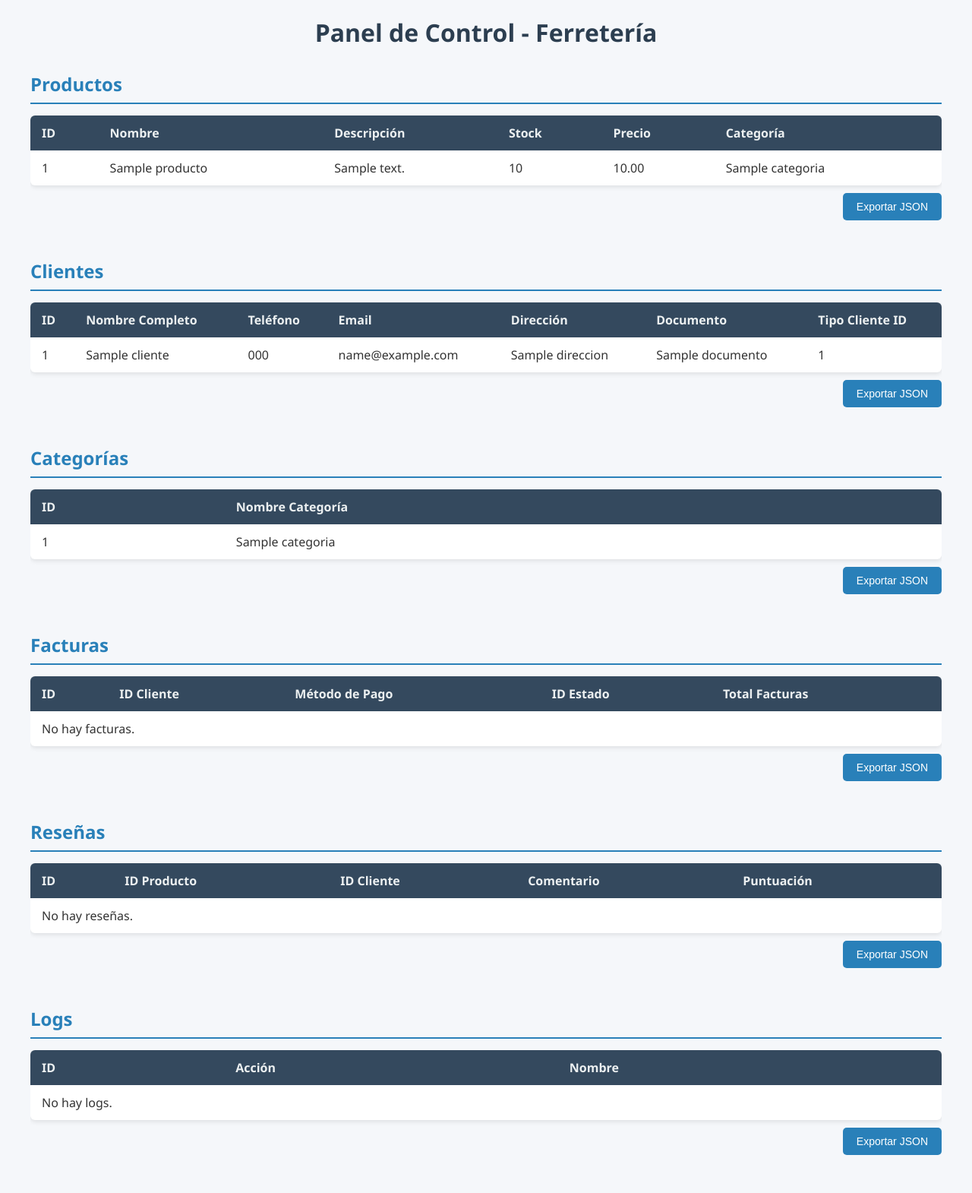
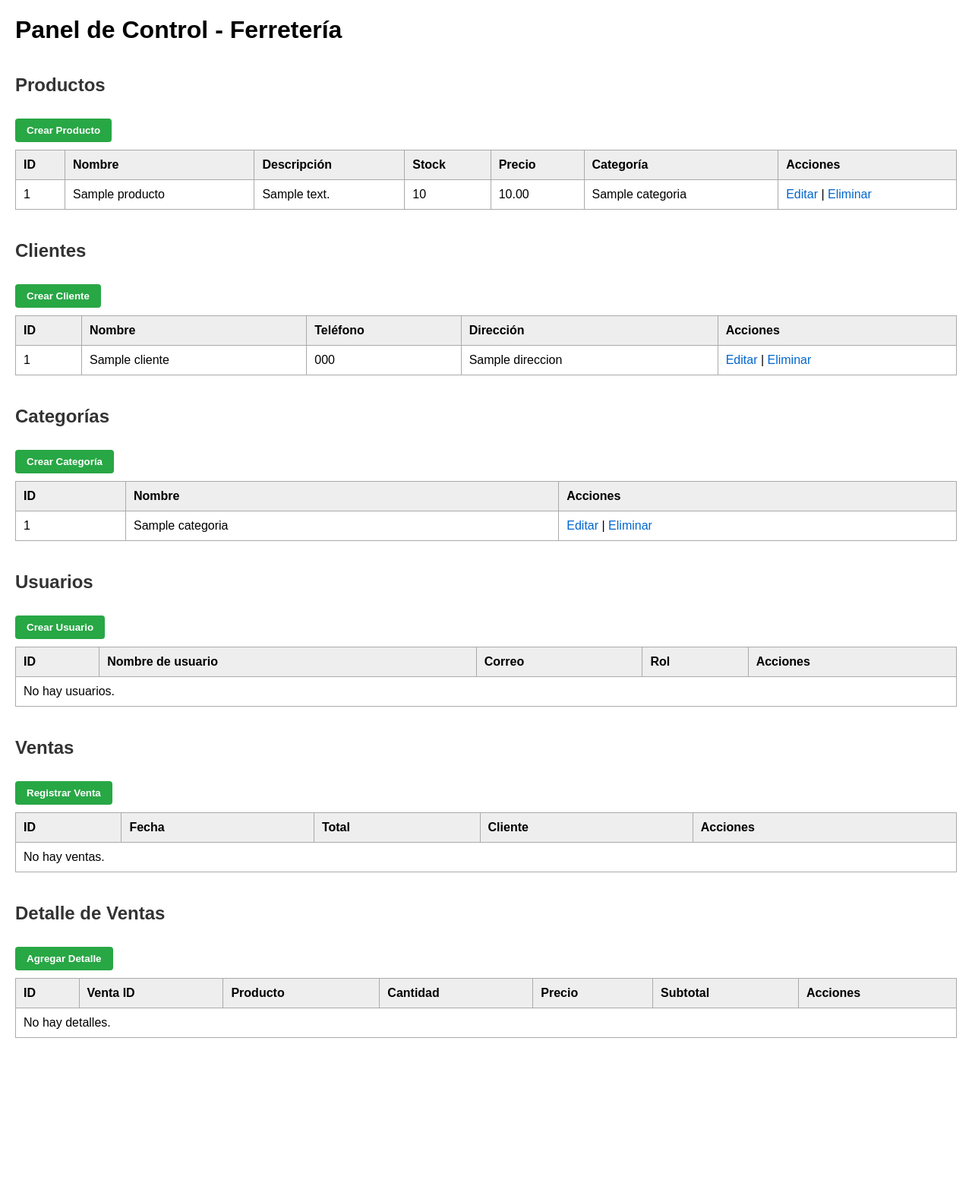
Before and after one commit to Sebastian542/FlaskApi, a Flask app: page / in a window 1280 px wide. Shown: the whole page at 76% size. After the commit the page ends 1366 px from the top, so only its background shows below. Run offline with Flask 3, Linux system fonts and the light colour scheme; a database or web service that is not in the repository returns one stand-in record (values such as "Sample title"); some libraries are stand-ins or nearby versions.

Commit message:
Update index.html

```diff
--- a/templates/index.html
+++ b/templates/index.html
@@ -1,98 +1,64 @@
 <!DOCTYPE html>
 <html lang="es">
 <head>
-    <meta charset="UTF-8" />
-    <meta name="viewport" content="width=device-width, initial-scale=1" />
-    <title>Ferretería - Dashboard</title>
+    <meta charset="UTF-8">
+    <title>Panel de Control - Ferretería</title>
     <style>
         body {
-            font-family: 'Segoe UI', Tahoma, Geneva, Verdana, sans-serif;
+            font-family: Arial, sans-serif;
             margin: 20px;
-            background-color: #f5f7fa;
+        }
+        h2 {
+            margin-top: 40px;
             color: #333;
-        }
-        h1 {
-            text-align: center;
-            color: #2c3e50;
-            margin-bottom: 30px;
-        }
-        .container {
-            max-width: 1200px;
-            margin: auto;
         }
         table {
             width: 100%;
             border-collapse: collapse;
-            margin-bottom: 10px;
-            background-color: #fff;
-            box-shadow: 0 2px 6px rgba(0,0,0,0.1);
-            border-radius: 6px;
-            overflow: hidden;
+            margin-top: 10px;
         }
         th, td {
-            padding: 12px 15px;
+            padding: 10px;
+            border: 1px solid #aaa;
             text-align: left;
         }
-        thead {
-            background-color: #34495e;
-            color: #ecf0f1;
-            font-weight: bold;
+        th {
+            background-color: #eee;
         }
-        tbody tr:nth-child(even) {
-            background-color: #f2f4f7;
+        a {
+            color: #0066cc;
+            text-decoration: none;
         }
-        tbody tr:hover {
-            background-color: #dceefb;
+        a:hover {
+            text-decoration: underline;
         }
-        section {
-            margin-bottom: 50px;
-        }
-        section h2 {
-            border-bottom: 2px solid #2980b9;
-            padding-bottom: 8px;
-            margin-bottom: 15px;
-            color: #2980b9;
-        }
-        /* Scroll horizontal en tablas pequeñas si es necesario */
-        .table-wrapper {
-            overflow-x: auto;
-        }
-        button.export-btn {
-            background-color: #2980b9;
+        .export-btn {
+            margin-top: 10px;
+            padding: 8px 15px;
+            background-color: #28a745;
             color: white;
             border: none;
-            padding: 10px 18px;
-            border-radius: 5px;
             cursor: pointer;
-            font-size: 14px;
-            transition: background-color 0.3s ease;
-        }
-        button.export-btn:hover {
-            background-color: #1c5980;
+            font-weight: bold;
+            border-radius: 4px;
         }
         .export-container {
-            margin-bottom: 40px;
-            text-align: right;
+            margin-bottom: 10px;
         }
     </style>
 </head>
 <body>
-    <div class="container">
     <h1>Panel de Control - Ferretería</h1>
 
     <!-- Productos -->
-        <section>
     <h2>Productos</h2>
-            <div class="table-wrapper">
-                <table id="table-productos">
+    <div class="export-container">
+        <a href="{{ url_for('crear_producto') }}"><button class="export-btn">Crear Producto</button></a>
+    </div>
+    <table>
         <thead>
             <tr>
-                            <th>ID</th>
-                            <th>Nombre</th>
-                            <th>Descripción</th>
-                            <th>Stock</th>
-                            <th>Precio</th>
-                            <th>Categoría</th>
+                <th>ID</th><th>Nombre</th><th>Descripción</th><th>Stock</th><th>Precio</th><th>Categoría</th><th>Acciones</th>
             </tr>
         </thead>
         <tbody>
@@ -104,65 +70,55 @@
                 <td>{{ p.stock }}</td>
                 <td>{{ "%.2f"|format(p.precio) }}</td>
                 <td>{{ p.categoria.nombre_categoria if p.categoria else 'Sin categoría' }}</td>
+                <td>
+                    <a href="{{ url_for('editar_producto', id=p.id) }}">Editar</a> |
+                    <a href="{{ url_for('eliminar_producto', id=p.id) }}" onclick="return confirm('¿Eliminar este producto?')">Eliminar</a>
+                </td>
             </tr>
             {% else %}
-                        <tr><td colspan="6">No hay productos.</td></tr>
+            <tr><td colspan="7">No hay productos.</td></tr>
             {% endfor %}
         </tbody>
     </table>
-            </div>
-            <div class="export-container">
-                <button class="export-btn" onclick="exportTableToJson('table-productos', 'productos.json')">Exportar JSON</button>
-            </div>
-        </section>
 
     <!-- Clientes -->
-        <section>
     <h2>Clientes</h2>
-            <div class="table-wrapper">
-                <table id="table-clientes">
+    <div class="export-container">
+        <a href="{{ url_for('crear_cliente') }}"><button class="export-btn">Crear Cliente</button></a>
+    </div>
+    <table>
         <thead>
             <tr>
-                            <th>ID</th>
-                            <th>Nombre Completo</th>
-                            <th>Teléfono</th>
-                            <th>Email</th>
-                            <th>Dirección</th>
-                            <th>Documento</th>
-                            <th>Tipo Cliente ID</th>
+                <th>ID</th><th>Nombre</th><th>Teléfono</th><th>Dirección</th><th>Acciones</th>
             </tr>
         </thead>
         <tbody>
             {% for c in clientes %}
             <tr>
                 <td>{{ c.id }}</td>
-                            <td>{{ c.nombre_completo }}</td>
+                <td>{{ c.nombre }}</td>
                 <td>{{ c.telefono }}</td>
-                            <td>{{ c.email }}</td>
                 <td>{{ c.direccion }}</td>
-                            <td>{{ c.documento }}</td>
-                            <td>{{ c.tipo_cliente_id }}</td>
+                <td>
+                    <a href="{{ url_for('editar_cliente', id=c.id) }}">Editar</a> |
+                    <a href="{{ url_for('eliminar_cliente', id=c.id) }}" onclick="return confirm('¿Eliminar este cliente?')">Eliminar</a>
+                </td>
             </tr>
             {% else %}
-                        <tr><td colspan="7">No hay clientes.</td></tr>
+            <tr><td colspan="5">No hay clientes.</td></tr>
             {% endfor %}
         </tbody>
     </table>
-            </div>
-            <div class="export-container">
-                <button class="export-btn" onclick="exportTableToJson('table-clientes', 'clientes.json')">Exportar JSON</button>
-            </div>
-        </section>
 
     <!-- Categorías -->
-        <section>
     <h2>Categorías</h2>
-            <div class="table-wrapper">
-                <table id="table-categorias">
+    <div class="export-container">
+        <a href="{{ url_for('crear_categoria') }}"><button class="export-btn">Crear Categoría</button></a>
+    </div>
+    <table>
         <thead>
             <tr>
-                            <th>ID</th>
-                            <th>Nombre Categoría</th>
+                <th>ID</th><th>Nombre</th><th>Acciones</th>
             </tr>
         </thead>
         <tbody>
@@ -170,156 +126,104 @@
             <tr>
                 <td>{{ cat.id }}</td>
                 <td>{{ cat.nombre_categoria }}</td>
+                <td>
+                    <a href="{{ url_for('editar_categoria', id=cat.id) }}">Editar</a> |
+                    <a href="{{ url_for('eliminar_categoria', id=cat.id) }}" onclick="return confirm('¿Eliminar esta categoría?')">Eliminar</a>
+                </td>
             </tr>
             {% else %}
-                        <tr><td colspan="2">No hay categorías.</td></tr>
+            <tr><td colspan="3">No hay categorías.</td></tr>
             {% endfor %}
         </tbody>
     </table>
+
+    <!-- Usuarios -->
+    <h2>Usuarios</h2>
+    <div class="export-container">
+        <a href="{{ url_for('crear_usuario') }}"><button class="export-btn">Crear Usuario</button></a>
     </div>
-            <div class="export-container">
-                <button class="export-btn" onclick="exportTableToJson('table-categorias', 'categorias.json')">Exportar JSON</button>
-            </div>
-        </section>
-
-        <!-- Facturas -->
-        <section>
-            <h2>Facturas</h2>
-            <div class="table-wrapper">
-                <table id="table-facturas">
+    <table>
         <thead>
             <tr>
-                            <th>ID</th>
-                            <th>ID Cliente</th>
-                            <th>Método de Pago</th>
-                            <th>ID Estado</th>
-                            <th>Total Facturas</th>
+                <th>ID</th><th>Nombre de usuario</th><th>Correo</th><th>Rol</th><th>Acciones</th>
             </tr>
         </thead>
         <tbody>
-                        {% for f in facturas %}
+            {% for u in usuarios %}
             <tr>
-                            <td>{{ f.id }}</td>
-                            <td>{{ f.id_cliente }}</td>
-                            <td>{{ f.metodo_pago }}</td>
-                            <td>{{ f.id_estado }}</td>
-                            <td>{{ "%.2f"|format(f.total_facturas) }}</td>
+                <td>{{ u.id }}</td>
+                <td>{{ u.username }}</td>
+                <td>{{ u.email }}</td>
+                <td>{{ u.rol }}</td>
+                <td>
+                    <a href="{{ url_for('editar_usuario', id=u.id) }}">Editar</a> |
+                    <a href="{{ url_for('eliminar_usuario', id=u.id) }}" onclick="return confirm('¿Eliminar este usuario?')">Eliminar</a>
+                </td>
             </tr>
             {% else %}
-                        <tr><td colspan="5">No hay facturas.</td></tr>
+            <tr><td colspan="5">No hay usuarios.</td></tr>
             {% endfor %}
         </tbody>
     </table>
+
+    <!-- Ventas -->
+    <h2>Ventas</h2>
+    <div class="export-container">
+        <a href="{{ url_for('crear_venta') }}"><button class="export-btn">Registrar Venta</button></a>
     </div>
-            <div class="export-container">
-                <button class="export-btn" onclick="exportTableToJson('table-facturas', 'facturas.json')">Exportar JSON</button>
-            </div>
-        </section>
-
-        <!-- Reseñas -->
-        <section>
-            <h2>Reseñas</h2>
-            <div class="table-wrapper">
-                <table id="table-resenas">
+    <table>
         <thead>
             <tr>
-                            <th>ID</th>
-                            <th>ID Producto</th>
-                            <th>ID Cliente</th>
-                            <th>Comentario</th>
-                            <th>Puntuación</th>
+                <th>ID</th><th>Fecha</th><th>Total</th><th>Cliente</th><th>Acciones</th>
             </tr>
         </thead>
         <tbody>
-                        {% for r in resenas %}
+            {% for v in ventas %}
             <tr>
-                            <td>{{ r.id }}</td>
-                            <td>{{ r.producto_id }}</td>
-                            <td>{{ r.cliente_id }}</td>
-                            <td>{{ r.comentario }}</td>
-                            <td>{{ r.puntuacion }}</td>
+                <td>{{ v.id }}</td>
+                <td>{{ v.fecha }}</td>
+                <td>{{ "%.2f"|format(v.total) }}</td>
+                <td>{{ v.cliente.nombre if v.cliente else 'Desconocido' }}</td>
+                <td>
+                    <a href="{{ url_for('editar_venta', id=v.id) }}">Editar</a> |
+                    <a href="{{ url_for('eliminar_venta', id=v.id) }}" onclick="return confirm('¿Eliminar esta venta?')">Eliminar</a>
+                </td>
             </tr>
             {% else %}
-                        <tr><td colspan="5">No hay reseñas.</td></tr>
+            <tr><td colspan="5">No hay ventas.</td></tr>
             {% endfor %}
         </tbody>
     </table>
+
+    <!-- Detalles de Ventas -->
+    <h2>Detalle de Ventas</h2>
+    <div class="export-container">
+        <a href="{{ url_for('crear_detalle') }}"><button class="export-btn">Agregar Detalle</button></a>
     </div>
-            <div class="export-container">
-                <button class="export-btn" onclick="exportTableToJson('table-resenas', 'resenas.json')">Exportar JSON</button>
-            </div>
-        </section>
-
-        <!-- Logs -->
-        <section>
-            <h2>Logs</h2>
-            <div class="table-wrapper">
-                <table id="table-logs">
+    <table>
         <thead>
             <tr>
-                            <th>ID</th>
-                            <th>Acción</th>
-                            <th>Nombre</th>
+                <th>ID</th><th>Venta ID</th><th>Producto</th><th>Cantidad</th><th>Precio</th><th>Subtotal</th><th>Acciones</th>
             </tr>
         </thead>
         <tbody>
-                        {% for l in logs %}
+            {% for d in detalles %}
             <tr>
-                            <td>{{ l.id }}</td>
-                            <td>{{ l.accion }}</td>
-                            <td>{{ l.nombre }}</td>
+                <td>{{ d.id }}</td>
+                <td>{{ d.venta_id }}</td>
+                <td>{{ d.producto.nombre if d.producto else 'Desconocido' }}</td>
+                <td>{{ d.cantidad }}</td>
+                <td>{{ "%.2f"|format(d.precio) }}</td>
+                <td>{{ "%.2f"|format(d.cantidad * d.precio) }}</td>
+                <td>
+                    <a href="{{ url_for('editar_detalle', id=d.id) }}">Editar</a> |
+                    <a href="{{ url_for('eliminar_detalle', id=d.id) }}" onclick="return confirm('¿Eliminar este detalle?')">Eliminar</a>
+                </td>
             </tr>
             {% else %}
-                        <tr><td colspan="3">No hay logs.</td></tr>
+            <tr><td colspan="7">No hay detalles.</td></tr>
             {% endfor %}
         </tbody>
     </table>
-            </div>
-            <div class="export-container">
-                <button class="export-btn" onclick="exportTableToJson('table-logs', 'logs.json')">Exportar JSON</button>
-            </div>
-        </section>
-
-    </div>
-
-    <script>
-        // Función para exportar la tabla a JSON
-        function exportTableToJson(tableId, filename) {
-            const table = document.getElementById(tableId);
-            const headers = [];
-            const data = [];
-
-            // Obtener headers
-            for (let th of table.querySelectorAll('thead th')) {
-                headers.push(th.innerText.trim());
-            }
-
-            // Obtener filas
-            for (let row of table.querySelectorAll('tbody tr')) {
-                // Evitar filas vacías o mensajes de "No hay..."
-                if (row.querySelector('td[colspan]')) continue;
-
-                const rowData = {};
-                const cells = row.querySelectorAll('td');
-                cells.forEach((cell, index) => {
-                    rowData[headers[index]] = cell.innerText.trim();
-                });
-                data.push(rowData);
-            }
-
-            const jsonStr = JSON.stringify(data, null, 2);
-            const blob = new Blob([jsonStr], { type: "application/json" });
-            const url = URL.createObjectURL(blob);
-
-            const a = document.createElement("a");
-            a.href = url;
-            a.download = filename;
-            document.body.appendChild(a);
-            a.click();
-            document.body.removeChild(a);
-            URL.revokeObjectURL(url);
-        }
-    </script>
-
 </body>
 </html>
```
Lines whose indentation alone changed are shown as unchanged.
